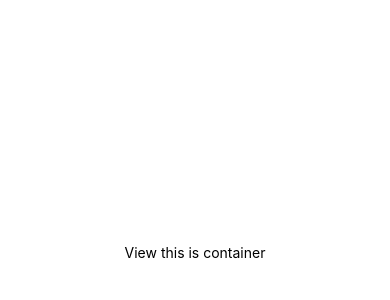
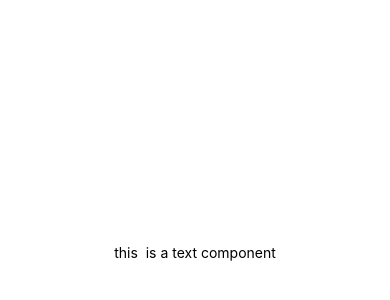
Before and after one commit to abdoulkarim22/React-Native-Components, a React Native app: screen / in a window 390 px wide. Shown: the part 170-470 px from the top of the page. Built offline with nearby package versions, Linux system fonts and the light colour scheme.

Commit message:
text component

```diff
--- a/App.js
+++ b/App.js
@@ -1,11 +1,12 @@
 import { StatusBar } from 'expo-status-bar';
 import { StyleSheet, View } from 'react-native';
 import Container from './components/Container';
+import Texte from './components/Texte';
 
 export default function App() {
   return (
     <View style={styles.container}>
-      <Container/>
+      <Texte/>
     </View>
   );
 }
--- /dev/null
+++ b/components/Texte.jsx
@@ -0,0 +1,12 @@
+import { View, Text } from 'react-native'
+import React from 'react'
+
+export default function Texte() {
+
+
+  return (
+   <View>
+       <Text>this  is a text component</Text>
+   </View>
+  )
+}
```
